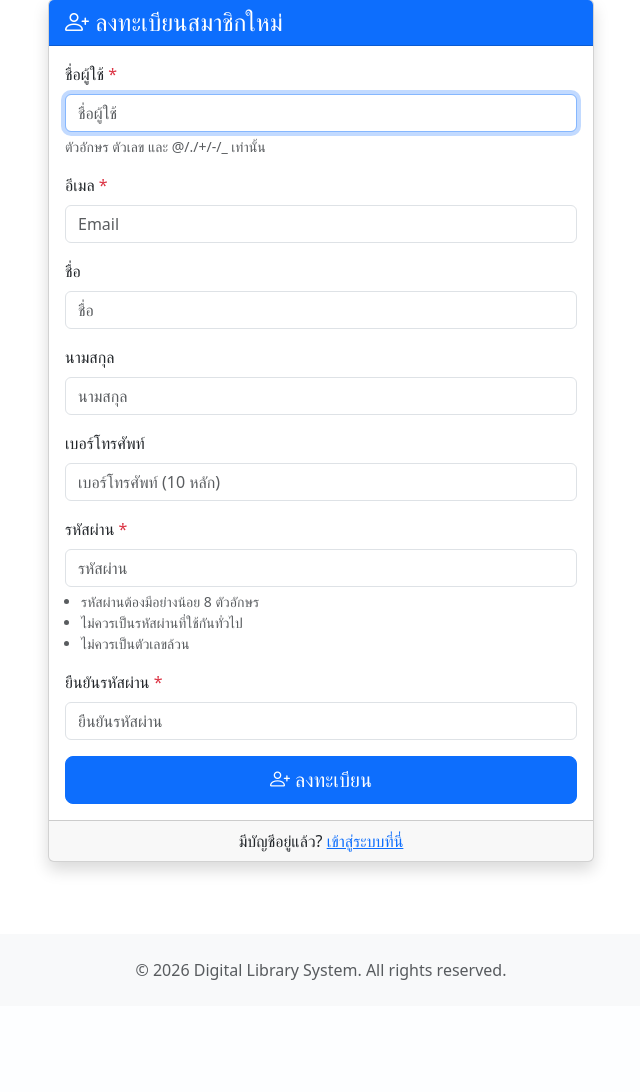
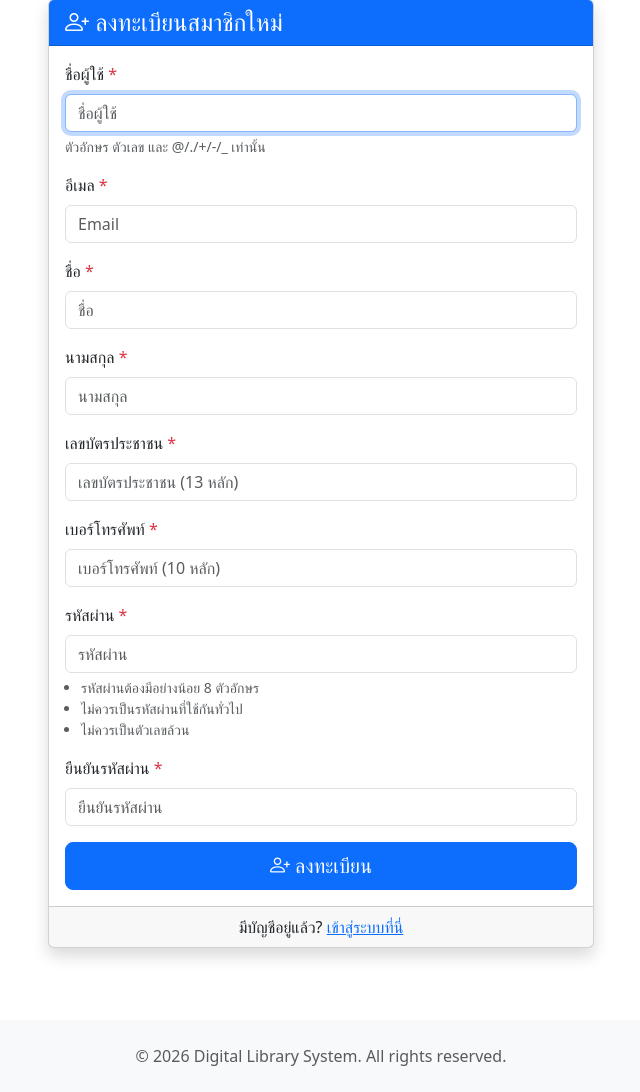
Before and after one commit to fair1998/digital-library, a Django app: page /register/ in a window 1280 px wide. Shown: the part 81-1173 px from the top of the page, without its empty margins (319-959 px from the left). Before the commit the page ends 1061 px from the top, so only its background shows below. Run offline with Django 4.2, Linux system fonts and the light colour scheme.

Commit message:
Add citizen ID field to user model and update registration form

```diff
--- a/templates/dashboard/users/id.html
+++ b/templates/dashboard/users/id.html
@@ -46,6 +46,10 @@
                         {% endif %}
                     </div>
                     <hr>
+                    <p class="mb-2">
+                        <i class="bi bi-person-badge"></i>
+                        {{ member.citizen_id|default:'-' }}
+                    </p>
                     <p class="mb-2">
                         <i class="bi bi-envelope"></i>
                         {{ member.email|default:'-' }}
--- a/templates/users/register.html
+++ b/templates/users/register.html
@@ -1,5 +1,7 @@
-{% extends 'base.html' %}
-{% block title %}ลงทะเบียน - Digital Library{% endblock %}
+{% extends "base.html" %}
+{% block title %}
+    ลงทะเบียน - Digital Library
+{% endblock title %}
 {% block content %}
     <div class="container">
         <div class="row justify-content-center">
@@ -45,7 +47,9 @@
                             </div>
                             <!-- First Name -->
                             <div class="mb-3">
-                                <label for="{{ form.first_name.id_for_label }}" class="form-label">ชื่อ</label>
+                                <label for="{{ form.first_name.id_for_label }}" class="form-label">
+                                    ชื่อ <span class="text-danger">*</span>
+                                </label>
                                 {{ form.first_name }}
                                 {% if form.first_name.errors %}
                                     <div class="text-danger small">
@@ -55,7 +59,9 @@
                             </div>
                             <!-- Last Name -->
                             <div class="mb-3">
-                                <label for="{{ form.last_name.id_for_label }}" class="form-label">นามสกุล</label>
+                                <label for="{{ form.last_name.id_for_label }}" class="form-label">
+                                    นามสกุล <span class="text-danger">*</span>
+                                </label>
                                 {{ form.last_name }}
                                 {% if form.last_name.errors %}
                                     <div class="text-danger small">
@@ -63,9 +69,23 @@
                                     </div>
                                 {% endif %}
                             </div>
+                            <!-- Citizen ID -->
+                            <div class="mb-3">
+                                <label for="{{ form.citizen_id.id_for_label }}" class="form-label">
+                                    เลขบัตรประชาชน <span class="text-danger">*</span>
+                                </label>
+                                {{ form.citizen_id }}
+                                {% if form.citizen_id.errors %}
+                                    <div class="text-danger small">
+                                        {% for error in form.citizen_id.errors %}{{ error }}{% endfor %}
+                                    </div>
+                                {% endif %}
+                            </div>
                             <!-- Phone Number -->
                             <div class="mb-3">
-                                <label for="{{ form.phone_number.id_for_label }}" class="form-label">เบอร์โทรศัพท์</label>
+                                <label for="{{ form.phone_number.id_for_label }}" class="form-label">
+                                    เบอร์โทรศัพท์ <span class="text-danger">*</span>
+                                </label>
                                 {{ form.phone_number }}
                                 {% if form.phone_number.errors %}
                                     <div class="text-danger small">
@@ -122,4 +142,4 @@
             </div>
         </div>
     </div>
-{% endblock %}
+{% endblock content %}
--- a/users/forms.py
+++ b/users/forms.py
@@ -4,7 +4,7 @@ from .models import User
 
 
 class UserRegistrationForm(UserCreationForm):
-    """Form for user registration with phone number"""
+    """Form for user registration with citizen ID and phone number"""
     email = forms.EmailField(
         required=True,
         widget=forms.EmailInput(attrs={
@@ -14,16 +14,24 @@ class UserRegistrationForm(UserCreationForm):
     )
     phone_number = forms.CharField(
         max_length=10,
-        required=False,
+        required=True,
         widget=forms.TextInput(attrs={
             'class': 'form-control',
             'placeholder': 'เบอร์โทรศัพท์ (10 หลัก)'
         })
     )
+    citizen_id = forms.CharField(
+        max_length=13,
+        required=True,
+        widget=forms.TextInput(attrs={
+            'class': 'form-control',
+            'placeholder': 'เลขบัตรประชาชน (13 หลัก)'
+        })
+    )
 
     class Meta:
         model = User
-        fields = ['username', 'email', 'first_name', 'last_name', 'phone_number', 'password1', 'password2']
+        fields = ['username', 'email', 'first_name', 'last_name', 'phone_number', 'citizen_id', 'password1', 'password2']
         widgets = {
             'username': forms.TextInput(attrs={
                 'class': 'form-control',
@@ -41,6 +49,11 @@ class UserRegistrationForm(UserCreationForm):
 
     def __init__(self, *args, **kwargs):
         super().__init__(*args, **kwargs)
+        self.fields['first_name'].required = True
+        self.fields['last_name'].required = True
+        self.fields['phone_number'].required = True
+        self.fields['citizen_id'].required = True
+
         self.fields['password1'].widget.attrs.update({
             'class': 'form-control',
             'placeholder': 'รหัสผ่าน'
@@ -52,11 +65,21 @@ class UserRegistrationForm(UserCreationForm):
 
     def clean_phone_number(self):
         phone_number = self.cleaned_data.get('phone_number')
-        if phone_number and not phone_number.isdigit():
+        if not phone_number:
+            raise forms.ValidationError('กรุณากรอกเบอร์โทรศัพท์')
+        if not phone_number.isdigit():
             raise forms.ValidationError('เบอร์โทรศัพท์ต้องเป็นตัวเลขเท่านั้น')
-        if phone_number and len(phone_number) != 10:
+        if len(phone_number) != 10:
             raise forms.ValidationError('เบอร์โทรศัพท์ต้องมี 10 หลัก')
         return phone_number
+
+    def clean_citizen_id(self):
+        citizen_id = self.cleaned_data.get('citizen_id')
+        if not citizen_id:
+            raise forms.ValidationError('กรุณากรอกเลขบัตรประชาชน')
+        if not citizen_id.isdigit() or len(citizen_id) != 13:
+            raise forms.ValidationError('เลขบัตรประชาชนต้องเป็นตัวเลข 13 หลัก')
+        return citizen_id
 
     def save(self, commit=True):
         user = super().save(commit=False)
--- a/users/models.py
+++ b/users/models.py
@@ -1,11 +1,27 @@
 from django.contrib.auth.models import AbstractUser
+from django.core.validators import RegexValidator
 from django.db import models
 
 
 class User(AbstractUser):
     # Keep only genuinely domain-specific data here.
     # Authentication fields (password, is_active, groups, permissions) are inherited.
-    phone_number = models.CharField(max_length=10, null=True, blank=True)
+    phone_number = models.CharField(max_length=10, null=False, blank=False)
+    citizen_id = models.CharField(
+    max_length=13,
+    unique=True,
+    null=False,
+    blank=False,
+    validators=[
+        RegexValidator(
+            regex=r'^\d{13}$',
+            message='Citizen ID must be exactly 13 digits'
+        )
+    ])
+
+    # override
+    # first_name = models.CharField(max_length=150, blank=False)
+    # last_name = models.CharField(max_length=150, blank=False)
 
     def __str__(self) -> str:
         return self.username
--- a/users/views.py
+++ b/users/views.py
@@ -92,6 +92,7 @@ def dashboard_users_view(request):
         users = users.annotate(
             full_name=Concat('first_name', Value(' '), 'last_name', output_field=CharField())
         ).filter(
+            Q(citizen_id__icontains=search_query) |
             Q(username__icontains=search_query) |
             Q(email__icontains=search_query) |
             Q(first_name__icontains=search_query) |
```
Also changed, not shown: docs/data_dictionary.md (+2 -1 lines), templates/dashboard/users/index.html (+10 -8 lines), db.sqlite3, users/migrations/0002_user_citizen_id.py (added), users/migrations/0003_alter_user_citizen_id_alter_user_phone_number.py (added).
